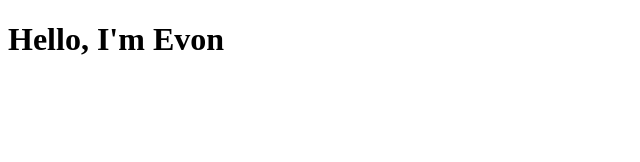
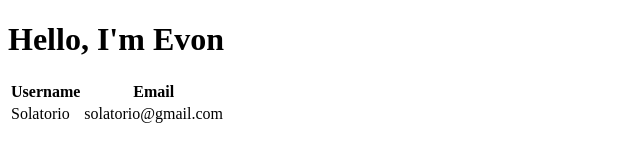
Before and after one commit to Miracle5222/ainiePortfolio, a plain HTML site: page index.html in a window 1280 px wide. Shown: the whole page, without its empty margins (0-640 px from the left). Drawn offline with Linux system fonts and the light colour scheme.

Commit message:
second commit

```diff
--- a/index.html
+++ b/index.html
@@ -11,6 +11,17 @@
 
     <h1>Hello, I'm Evon</h1>
 
+    <table>
+        <tr>
+            <th>Username</th>
+            <th>Email</th>
+        </tr>
+        <tr>
+            <td>Solatorio</td>
+            <td>solatorio@gmail.com</td>
+        </tr>
+    </table>
+
 </body>
 
 </html>
```
